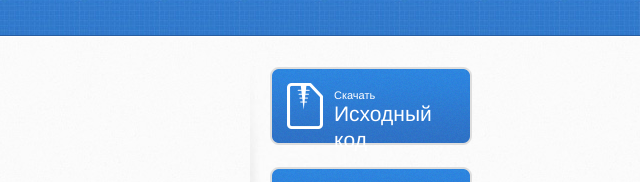
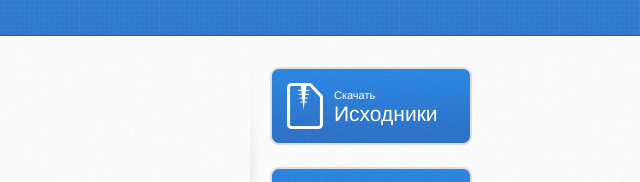
Before and after one commit to aredevs/codecolor, a plain HTML site: page index.html in a window 1280 px wide. Shown: the part 165-347 px from the top of the page, 640-1280 px from the left. Drawn offline with Linux system fonts and the light colour scheme.

Commit message:
Update index.html

```diff
--- a/index.html
+++ b/index.html
@@ -56,7 +56,7 @@
         <aside id="sidebar">
           <a href="https://downloader.disk.yandex.ru/disk/276202d09f24af7b58d2b6be1f5e48569db67e02ecdd0d5619e9632007587d17/572f031c/c2MCCwXfWAbrStHLWtgiiym101lvKPHdPNmBCTdY05ZtkHL3hAgPacSqZve5PjT_yXRgd9VfM0pMhpRQXFv_gA%3D%3D?uid=0&filename=codecolor%20v1.5.0.zip&disposition=attachment&hash=jIq7%2B76xLjPhbSRqWI5O44TPhGiIrkbdkSJ7v2xwSY8%3D&limit=0&content_type=application%2Fx-zip-compressed&fsize=14386&hid=50262d34b1e435c9dc036726f8fc882a&media_type=compressed&tknv=v2" class="button">
             <small>Скачать</small>
-            Исходный код
+            Исходники
           </a>
           <a href="https://github.com/aredevs/codecolor" class="button">
             <small>Проект на</small>
```
